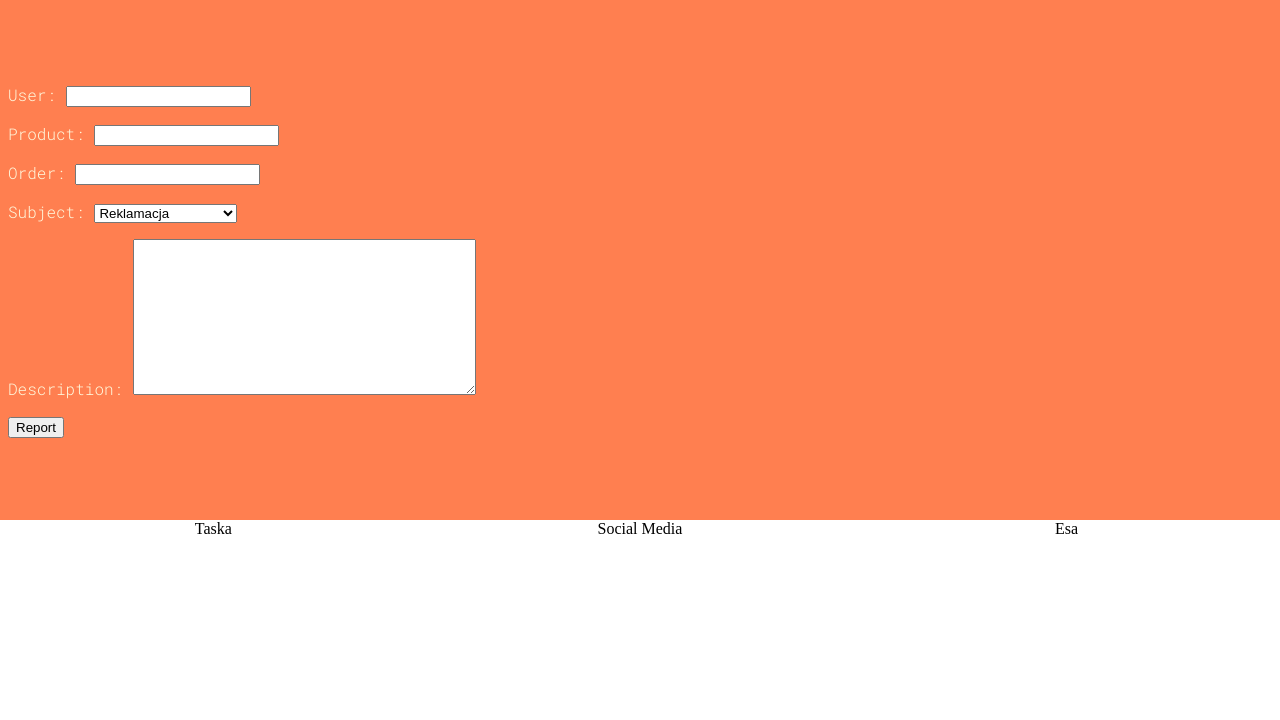
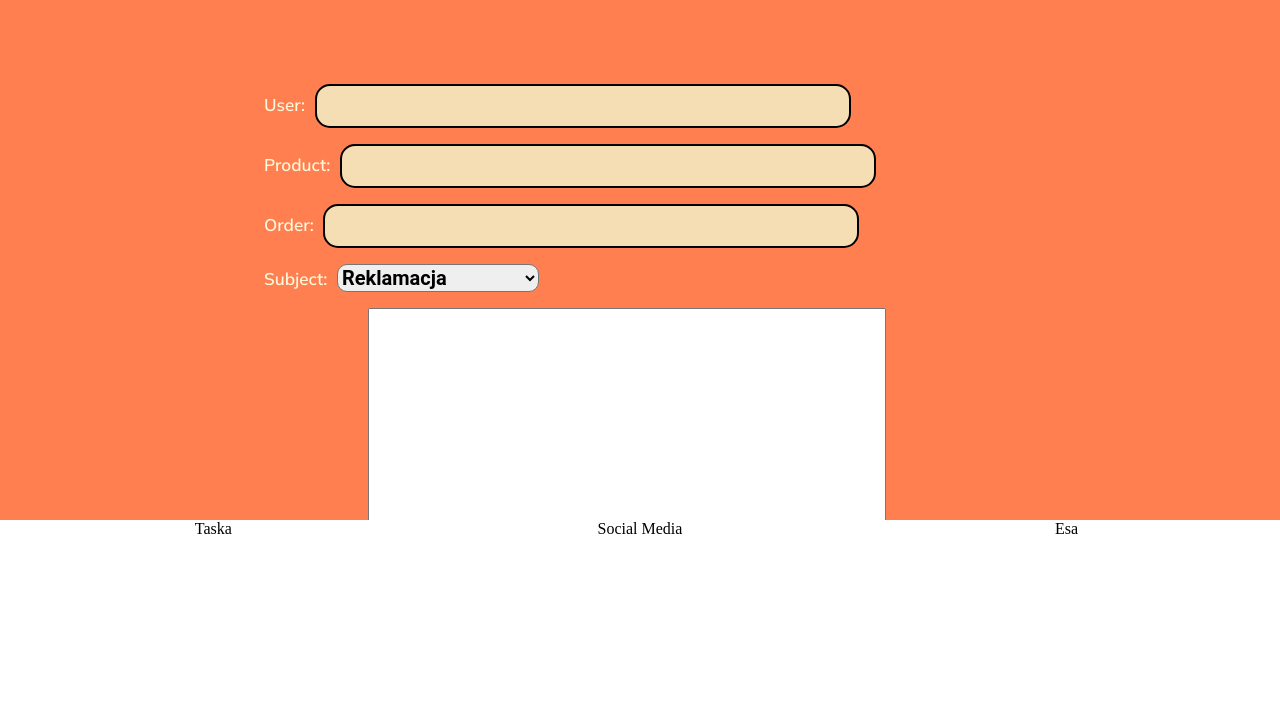
Before and after one commit to Kamil3162/OnlineShop-python, a Django app: page /OnShop/product/all/complains/ in a window 1280 px wide. Shown: the part 80-800 px from the top of the page. Run offline with Django 4.2, Linux system fonts and the light colour scheme.

Commit message:
Changes to view css - complain and

```diff
--- a/Templates/product/complain.html
+++ b/Templates/product/complain.html
@@ -1,6 +1,7 @@
 {% extends 'Base.html' %}
-
 {% block complain %}
+    <link rel="stylesheet" href="/static/complain.css">
+    <div id="complain">
         <form action="{% url 'product_complain' %}" method="post">
             {% csrf_token %}
             {{ complain.as_p }}
@@ -8,5 +9,5 @@
                 Report
             </button>
         </form>
-
+    </div>
 {% endblock %}
--- a/static/base.css
+++ b/static/base.css
@@ -59,6 +59,7 @@ h1{
 }
 .main-content{
     height: 600px;
+    width: 100%;
     font-family: 'Roboto Mono', monospace;
     color: cornsilk;
     display: grid;
--- /dev/null
+++ b/static/complain.css
@@ -0,0 +1,58 @@
+@import url('https://fonts.googleapis.com/css2?family=Montserrat:wght@200&display=swap');
+/* font-family=Kanit;*/
+@import url('https://fonts.googleapis.com/css2?family=Montserrat:wght@200&display=swap');
+@import url('https://fonts.googleapis.com/css2?family=Inconsolata:wght@200&family=Montserrat:wght@200&family=Mulish:wght@600&display=swap');
+
+#complain{
+    margin-left: 20%;
+    display: block;
+}
+
+#complain label{
+    text-align: center;
+    font-family: 'Mulish', sans-serif;
+    font-size: 17px;
+    width: 30px;
+}
+
+#complain input{
+    background-color: wheat;
+    font-family:'Kanit', sans-serif;
+    color: black;
+    height: 20px;
+    width: 50%;
+    border-radius: 15px;
+    border:2px solid black;
+    padding: 10px;
+
+}
+form{
+    height: 100%;
+}
+textarea{
+    width: 50%;
+    height: 250px;
+    font-size: 15px;
+}
+select{
+    font-size: 20px;
+    font-family: "Roboto", "Lucida Grande", Verdana, Arial, sans-serif;
+    border-radius: 10px;
+    font-weight: 600;
+}
+
+#complain button{
+    margin-left: 30%;
+    font-family: 'Mulish', sans-serif;
+    font-size: 20px;
+    width: 150px;
+    padding: 10px;
+    border-radius: 20px;
+    box-shadow: 5px 5px 10px 2px rgba(0,0,0,1);
+
+}
+#complain button:hover {
+    background-color: green;
+    color: white;
+    border: none;
+}
--- a/static/products.css
+++ b/static/products.css
@@ -62,3 +62,8 @@ button a{
     color: black;
     font-weight: 600;
 }
+
+.discount_product{
+    display: grid;
+    grid-template-columns: 1fr 1fr 1fr;
+}
```
Also changed, not shown: Templates/LoginOrg.html (added, +10 -0 lines), Templates/product/discounted_products.html (+6 -2 lines), static/html_updates.js (line endings or trailing spaces). Lines whose indentation alone changed are shown as unchanged.
